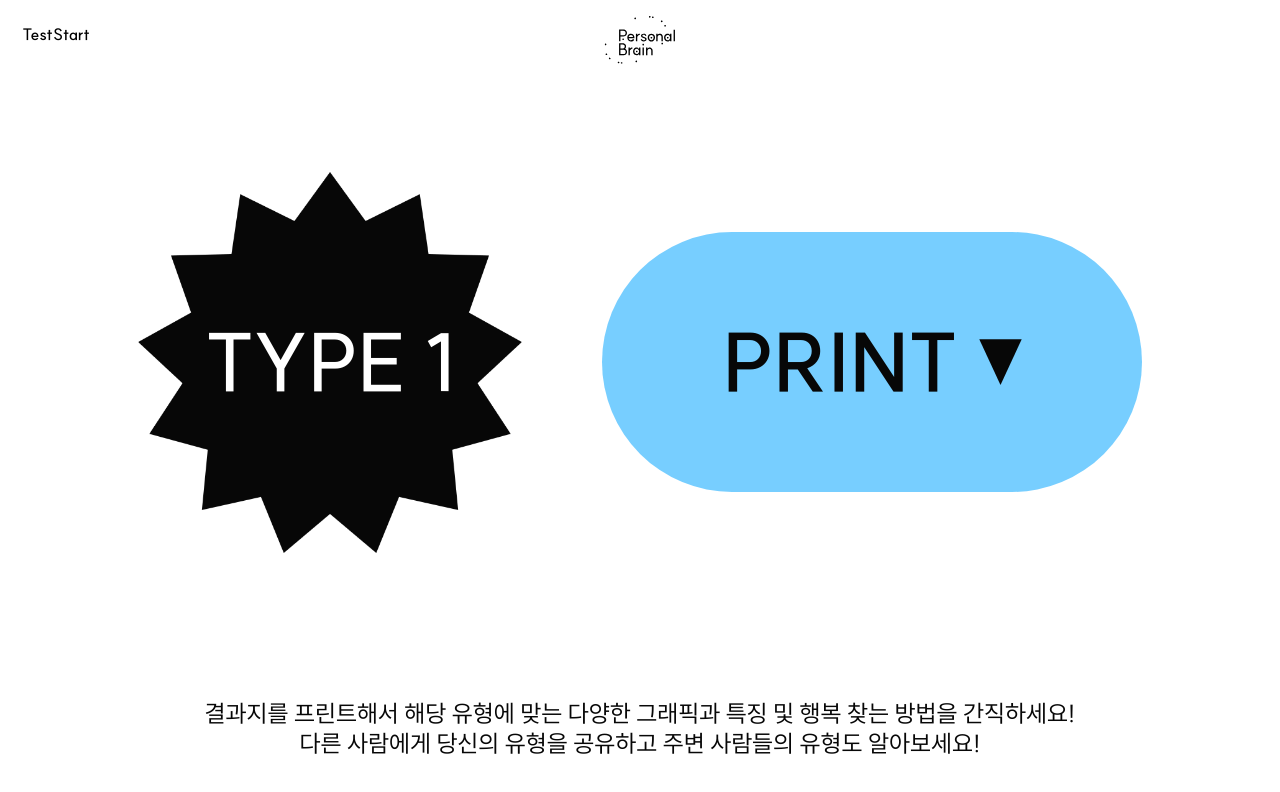
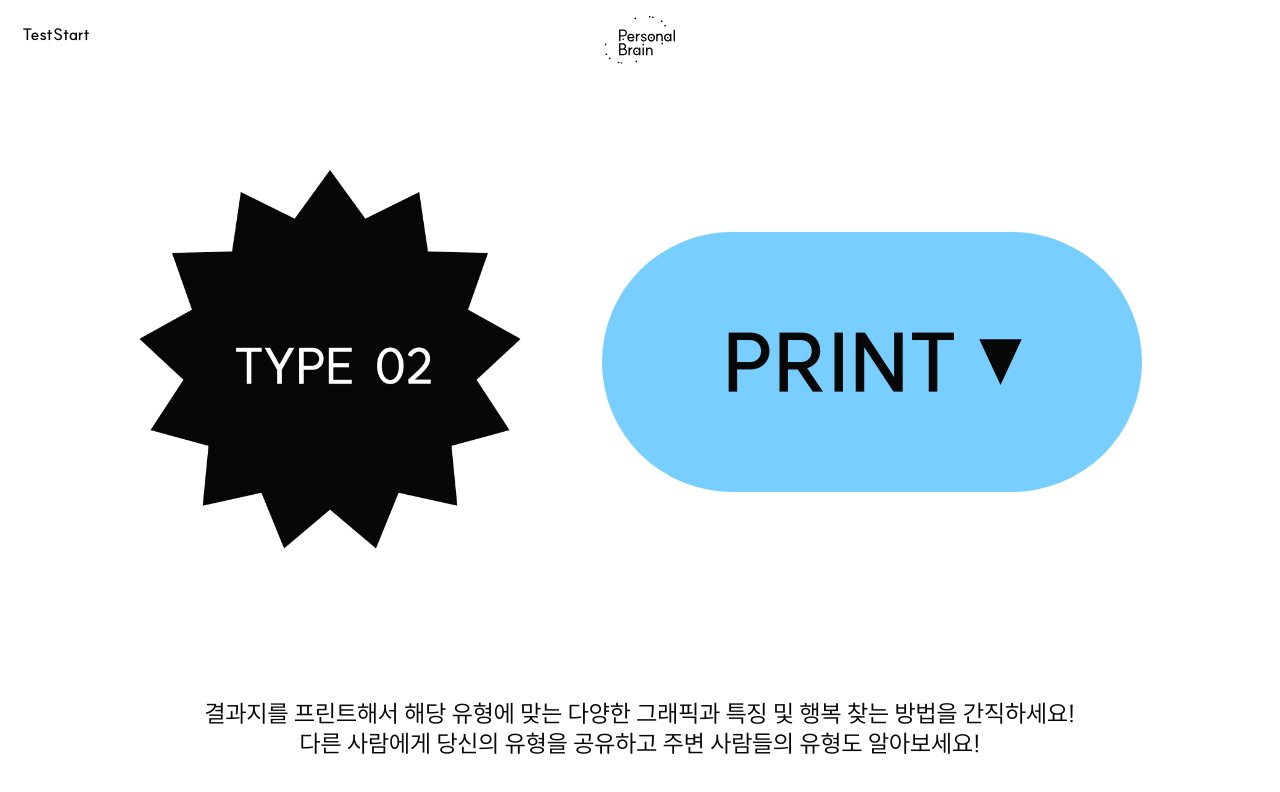
Before and after one commit to jiminseong/braintest, a React (Vite) app: page /print/1/1 in a window 1280 px wide. Shown: the top 792 px of the page. Built offline with nearby package versions, Linux system fonts and the light colour scheme.

Commit message:
feat: 프린트 구현 테스트

```diff
--- a/src/pages/print/ui/TypeLogo.tsx
+++ b/src/pages/print/ui/TypeLogo.tsx
@@ -31,7 +31,7 @@ const TypeLogo = ({ type }: { type: number }) => {
 
     const logoUrl = logoMap[type] || type2; // 기본값으로 type1 사용
 
-    return <TypeLogoImage logoUrl={logoUrl}>TYPE {type}</TypeLogoImage>;
+    return <TypeLogoImage logoUrl={logoUrl} />;
 };
 
 export default TypeLogo;
--- a/src/pages/test-result/ui/TypeLogo.tsx
+++ b/src/pages/test-result/ui/TypeLogo.tsx
@@ -31,7 +31,7 @@ const TypeLogo = ({ type }: { type: number }) => {
 
     const logoUrl = logoMap[type] || type2; // 기본값으로 type1 사용
 
-    return <TypeLogoImage logoUrl={logoUrl}>TYPE {type}</TypeLogoImage>;
+    return <TypeLogoImage logoUrl={logoUrl} />;
 };
 
 export default TypeLogo;
```
Also changed, not shown: src/assets/images/typeLogo/1.png, src/assets/images/typeLogo/2.png.
